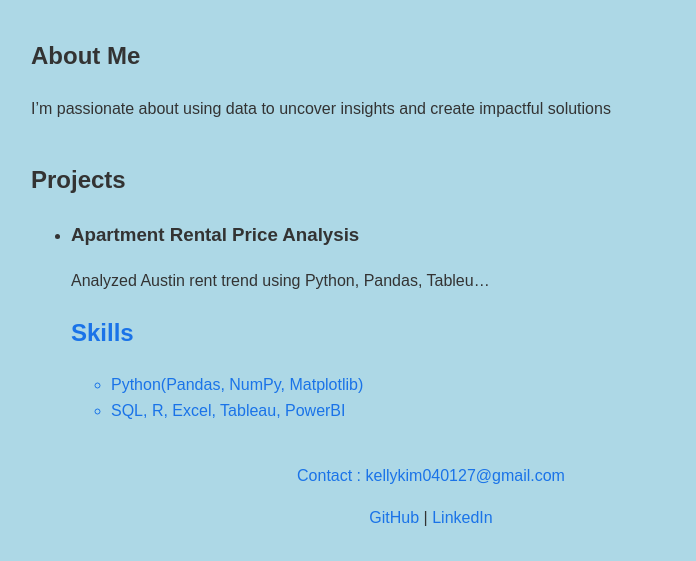
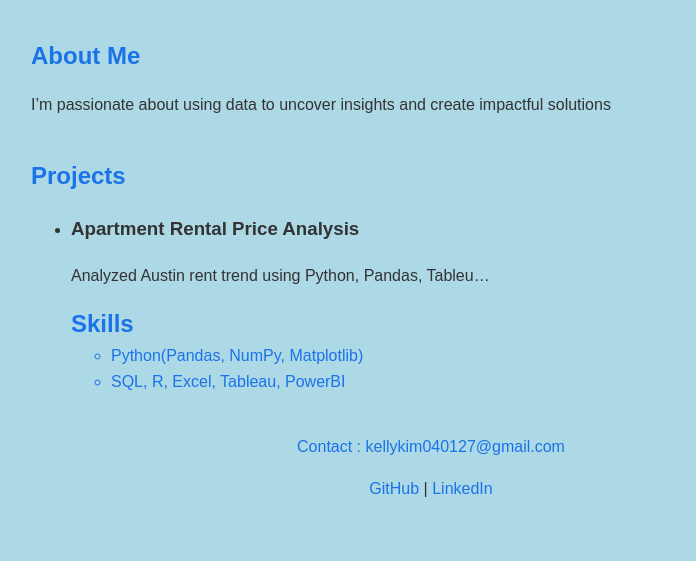
Before and after one commit to kellykim0127/portfolio, a plain HTML site: page index.html in a window 1280 px wide. Shown: the part 155-716 px from the top of the page, without its empty margins (209-905 px from the left). Drawn offline with Linux system fonts and the light colour scheme.

Commit message:
Update style.css

```diff
--- a/style.css
+++ b/style.css
@@ -31,6 +31,8 @@ a:hover {
 	text-decoration: underline;
 }
 
-#skills {
-  padding-left: 0;
+h2 {
+  margin: 0;
+  padding: 0;
+  color: #1a73e8;
 }
```
